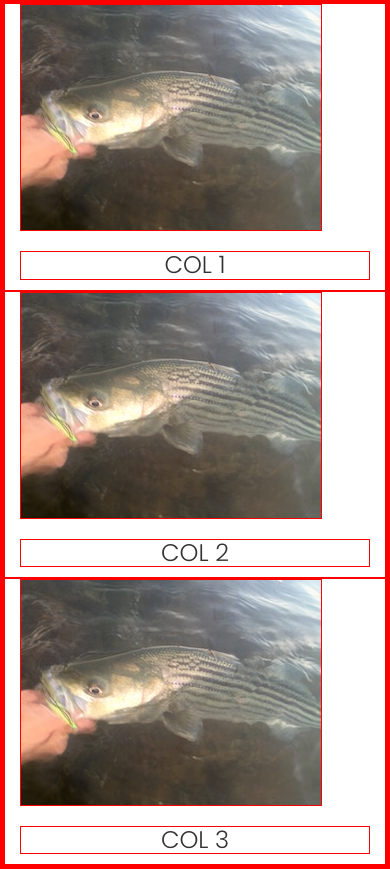
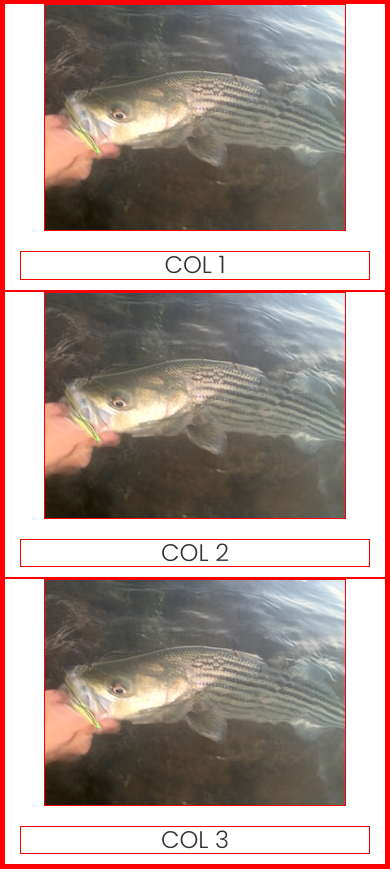
Before and after one commit to msaxatilis/Project-2---Portfolio-Site, a plain HTML site: page index.html in a window 390 px wide. Shown: the part 358-1227 px from the top of the page. Drawn offline with Linux system fonts and the light colour scheme.

Commit message:
Centered images
Used bootstrap’s ‘center-block’ class to center responsive images. This
helped solve my problem where text rows below bottom three images were
centered but images above were floating left.

```diff
--- a/index.html
+++ b/index.html
@@ -26,7 +26,7 @@
 
 		<div class="row">
 			<div class="col-sm-12">
-				<img src="images\sunset_dock_horizontal.jpg" class="img-responsive" alt="dock at sunset">
+				<img src="images\sunset_dock_horizontal.jpg" class="img-responsive center-block" alt="dock at sunset">
 			</div>
 		</div>
 
@@ -38,15 +38,15 @@
 
 		<div class="row">
 			<div class="col-xs-12 col-sm-4">
-				<img src="images\striper_horizontal_water.jpg" alt="striped bass">
+				<img src="images\striper_horizontal_water.jpg" class="img-responsive center-block" alt="striped bass">
 				<h3 class="text-center">COL 1</h3>
 			</div>
 			<div class="col-xs-12 col-sm-4">
-				<img src="images\striper_horizontal_water.jpg" alt="striped bass">
+				<img src="images\striper_horizontal_water.jpg" class="img-responsive center-block" alt="striped bass">
 				<h3 class="text-center">COL 2</h3>
 			</div>
 			<div class="col-xs-12 col-sm-4">
-				<img src="images\striper_horizontal_water.jpg" alt="striped bass">
+				<img src="images\striper_horizontal_water.jpg" class="img-responsive center-block" alt="striped bass">
 				<h3 class="text-center">COL 3</h3>
 			</div>
 		</div>
```
